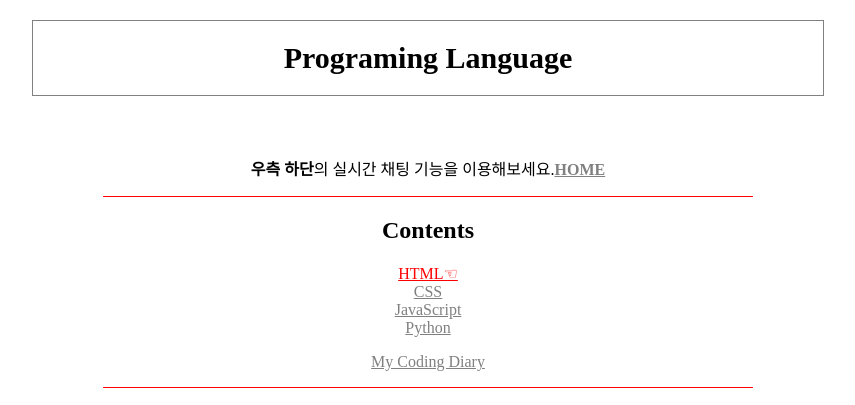
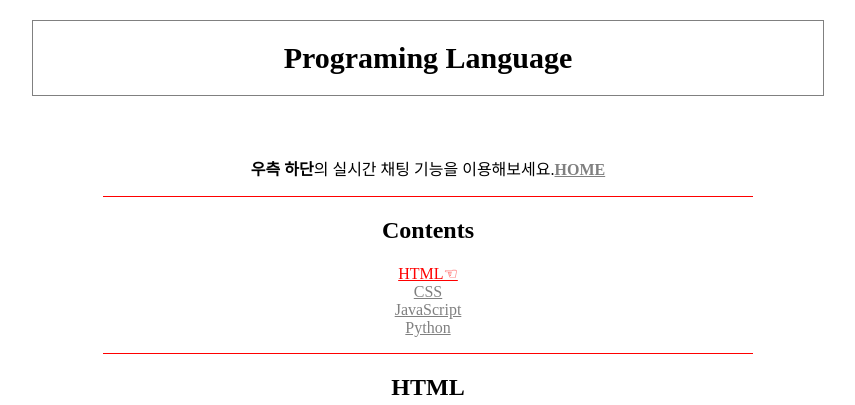
Before and after one commit to goways27/site, a plain HTML site: page 1-2.html in a window 1280 px wide. Shown: the top 405 px of the page, without its empty margins (212-1067 px from the left). Drawn offline with Linux system fonts and the light colour scheme.

Commit message:
Add files via upload

```diff
--- a/1-2.html
+++ b/1-2.html
@@ -16,7 +16,6 @@
       <a href="2.html">CSS</a><br>
       <a href="3.html">JavaScript</a><br>
       <a href="4.html">Python</a><P>
-      <a href="diary.html">My Coding Diary</a><br>
   </div>
 </div>
 <h2>HTML</h2>
```
